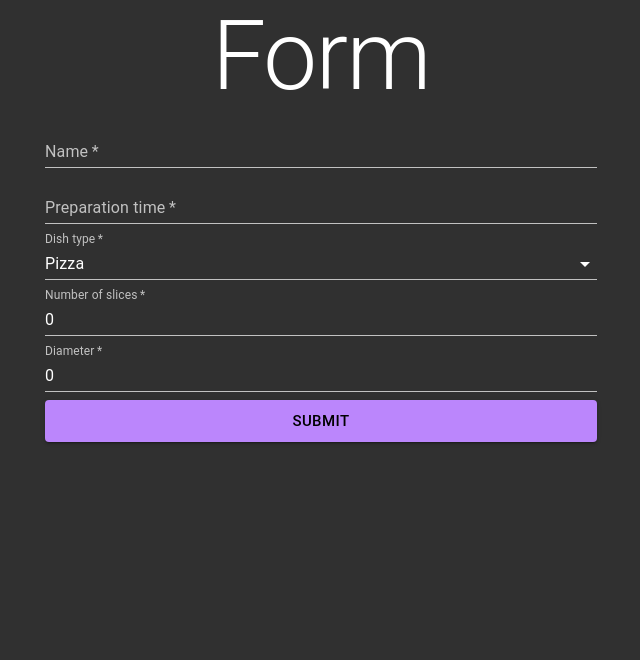
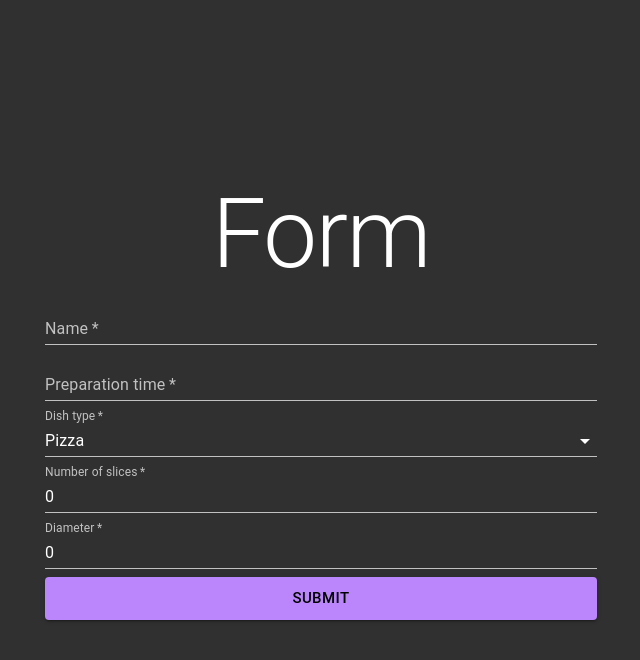
Before and after one commit to Kichiyaki/dishes, a React (Create React App) app: page / in a window 1280 px wide. Shown: the top 660 px of the page, without its empty margins (319-959 px from the left). Built offline with nearby package versions, Linux system fonts and the light colour scheme.

Commit message:
center the Form component

```diff
--- a/src/App.tsx
+++ b/src/App.tsx
@@ -1,9 +1,12 @@
+import { makeStyles } from '@material-ui/core/styles';
 import { Container, CssBaseline } from '@material-ui/core';
 import Form from './components/Form/Form';
 
 function App() {
+  const classes = useStyles();
+
   return (
-    <div>
+    <div className={classes.wrapper}>
       <Container maxWidth="sm">
         <Form />
       </Container>
@@ -12,4 +15,16 @@
   );
 }
 
+const useStyles = makeStyles(theme => {
+  return {
+    wrapper: {
+      minHeight: '100vh',
+      display: 'flex',
+      alignItems: 'center',
+      justifyContent: 'center',
+      padding: theme.spacing(2, 0),
+    },
+  };
+});
+
 export default App;
--- a/src/components/Form/Form.tsx
+++ b/src/components/Form/Form.tsx
@@ -181,6 +181,7 @@
 
 const useStyles = makeStyles(theme => ({
   form: {
+    minHeight: '445px',
     '& > *:not(:last-child)': {
       marginBottom: theme.spacing(1),
     },
```
